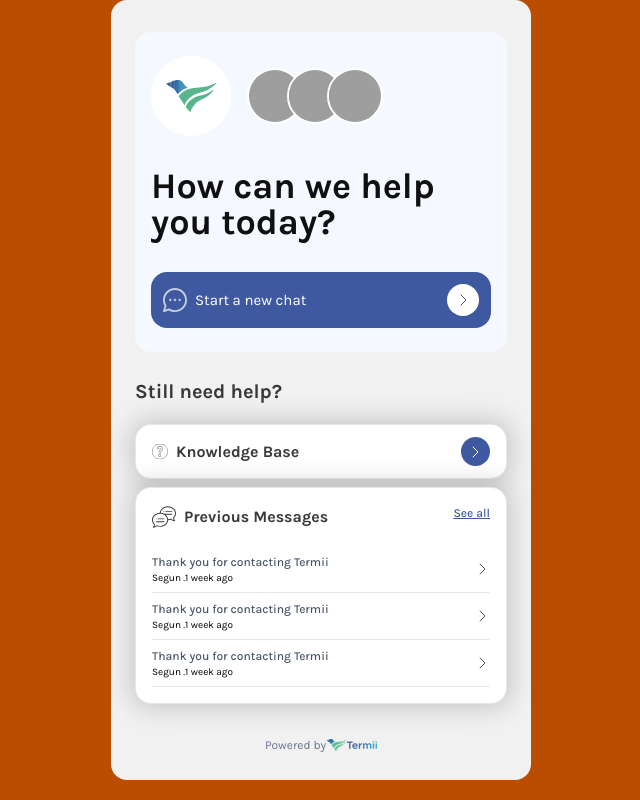
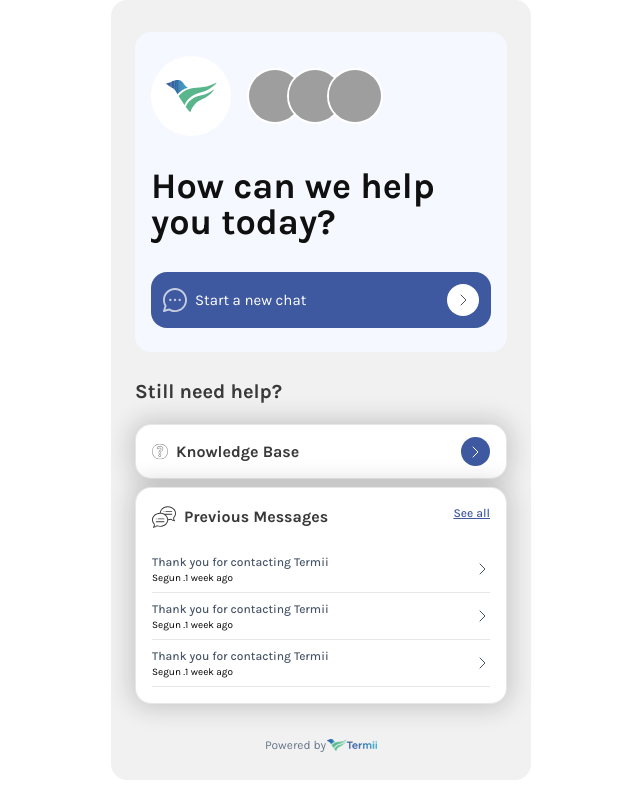
Before and after one commit to termii-inc/live-chat-web, a Vue app: page / in a window 1280 px wide. Shown: the whole page, without its empty margins (319-959 px from the left). Built offline with nearby package versions, Linux system fonts and the light colour scheme; grey boxes are pictures that could not be loaded.

Commit message:
update background color

```diff
--- a/src/components/ConversationLiveChat.vue
+++ b/src/components/ConversationLiveChat.vue
@@ -1,5 +1,5 @@
 <template>
-    <div class="bg-amber-700 h-screen">
+    <div class="bg-transparent z-1000 h-screen">
         <div class="flex justify-around items-start w-full h-[780px]">
             <LiveChatHome v-if="isDisplayingHomePage" @new-chat="displayChatPage"
                 @show-Knowledge-base="displayKnowledgeBase" @see-all-messages="displayChatMessages"
--- a/src/main.ts
+++ b/src/main.ts
@@ -1,14 +1,14 @@
 import './assets/main.css'
 
 import { createApp } from 'vue'
-import { createPinia } from 'pinia'
+// import { createPinia } from 'pinia'
 
 import App from './App.vue'
 import router from './router'
 
 const app = createApp(App)
 
-app.use(createPinia())
+// app.use(createPinia())
 app.use(router)
 
 app.mount('#app')
```
